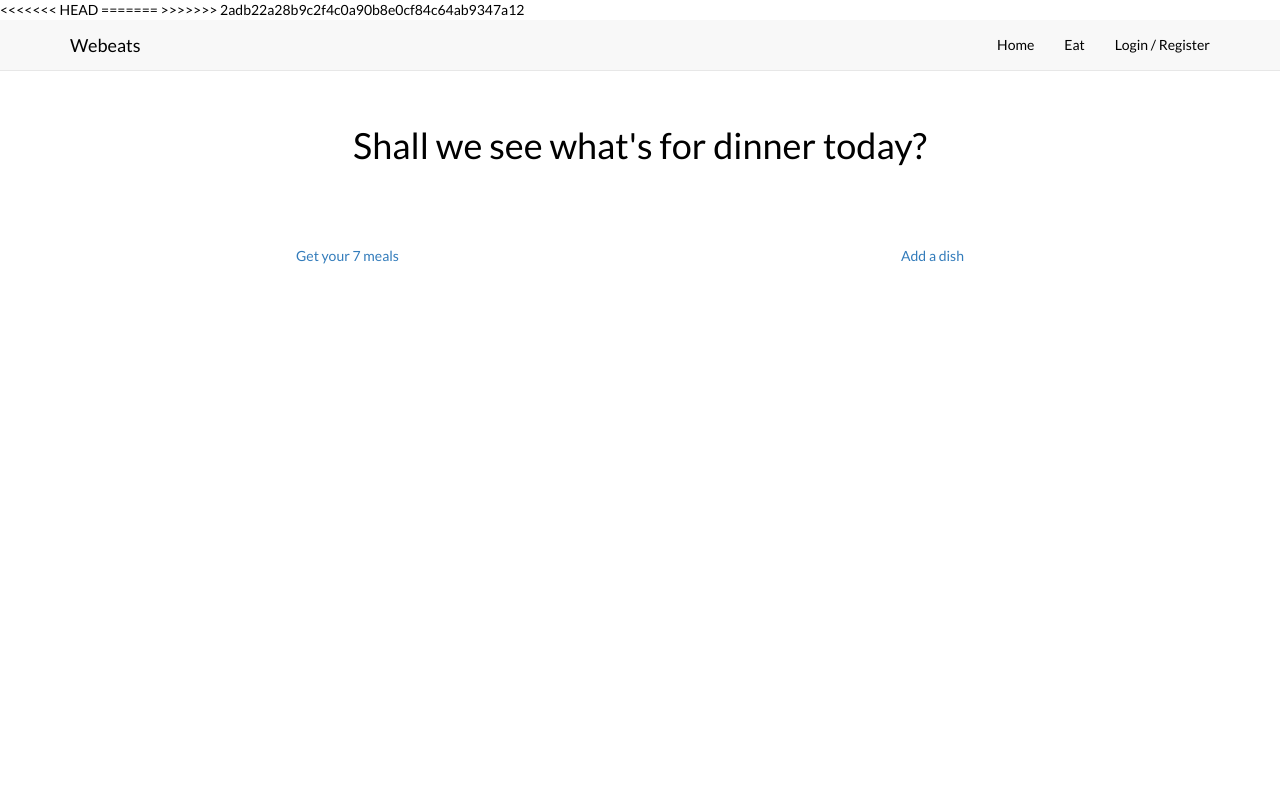
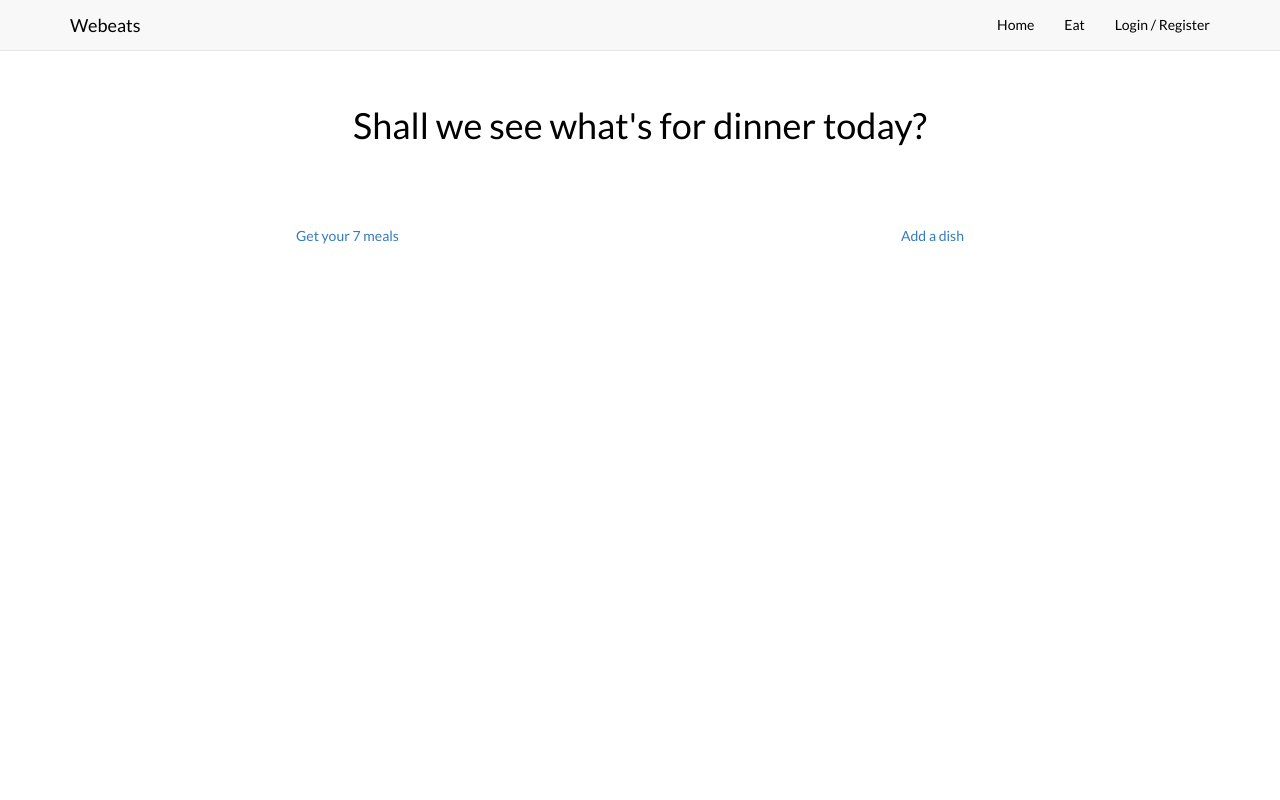
Before and after one commit to MaximilianKindshofer/webeats, a Django app: page / in a window 1280 px wide. Run offline with Django 3.2, Linux system fonts and the light colour scheme; parts of the project's set-up code (start-up, migrations or seed data) failed here and were passed over; some libraries are stand-ins or nearby versions.

Commit message:
git is hard

```diff
--- a/webeats/templates/__base.html
+++ b/webeats/templates/__base.html
@@ -3,11 +3,8 @@
 
 
         <meta name="viewport" content="width=device-width, initial-scale=1">
-<<<<<<< HEAD
         <script type="text/javascript" src="{% static 'js/jquery-2.0.3-min.js' %}"></script>
-=======
         <script type="text/javascript" src="{% static 'js/jquery-2.0.3-min' %}"></script>
->>>>>>> 2adb22a28b9c2f4c0a90b8e0cf84c64ab9347a12
         <script type="text/javascript" src="{% static 'js/bootstrap-3.3.4-min.js' %}"></script>
         <link href="{% static '/css/webeat.css' %}" rel="stylesheet" type="text/css">
         </head>
```
